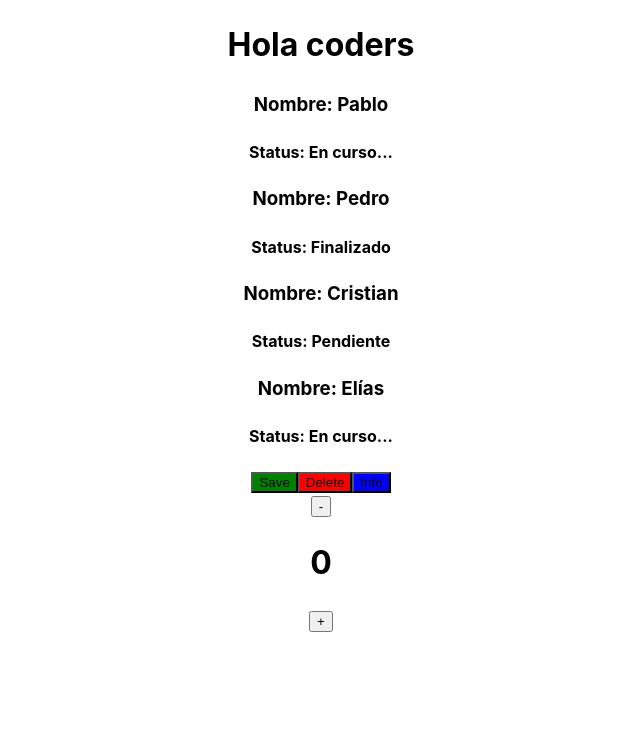
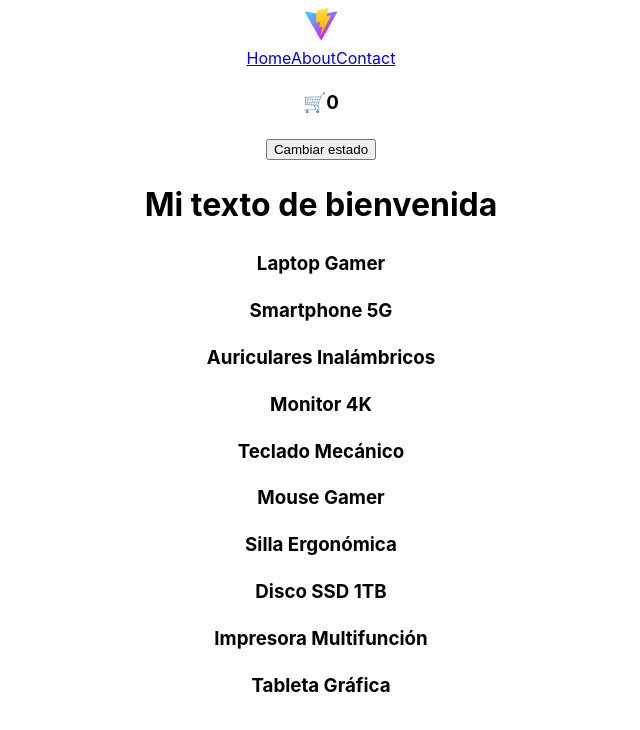
Before and after one commit to juliandebra/react-flex-69595, a React (Vite) app: page / in a window 1280 px wide. Shown: the top 730 px of the page, without its empty margins (319-959 px from the left). Built offline with nearby package versions, Linux system fonts and the light colour scheme.

Commit message:
Clase 3: Promises y ciclos de vida

```diff
--- a/src/App.jsx
+++ b/src/App.jsx
@@ -1,33 +1,14 @@
-import { useState } from "react";
-import "./App.css";
-import Estudiante from "./components/Estudiante";
-import Button from "./components/Button";
-import Contador from "./components/Contador";
+import './App.css'
+import ItemListContainer from './components/ItemListContainer'
+import Navbar from './components/Navbar'
 
 function App() {
-  const [count, setCount] = useState(0);
-
-  const save = () => {
-    console.log("Elemento guardado");
-  };
-  const deleteElement = () => {
-    console.log("Elemento eliminado");
-  };
-
   return (
     <>
-      <h1>Hola coders</h1>
-      <Estudiante name="Pablo" status="En curso..." />
-      <Estudiante name="Pedro" status="Finalizado" />
-      <Estudiante name="Cristian" status="Pendiente" />
-      <Estudiante name="Elías" status="En curso..." />
-
-      <Button color="green" text="Save" onClick={save} />
-      <Button color="red" text="Delete" onClick={deleteElement} />
-      <Button color="blue" text="Info" onClick={() => alert("Mi info: ...")} />
-      <Contador />
+      <Navbar />
+      <ItemListContainer greeting='Mi texto de bienvenida' />
     </>
-  );
+  )
 }
 
-export default App;
+export default App
--- a/src/components/Button.jsx
+++ /dev/null
@@ -1,11 +0,0 @@
-import React from "react";
-
-const Button = ({ color, text, onClick }) => {
-  return (
-    <button style={{ backgroundColor: color }} onClick={onClick}>
-      {text}
-    </button>
-  );
-};
-
-export default Button;
--- /dev/null
+++ b/src/components/CartWidget.jsx
@@ -0,0 +1,15 @@
+import React, { useState } from 'react'
+
+const CartWidget = () => {
+  console.log('Se renderizó cart')
+
+  return (
+    <div>
+      <h3>
+        🛒<span>0</span>
+      </h3>
+    </div>
+  )
+}
+
+export default CartWidget
--- a/src/components/Contador.jsx
+++ /dev/null
@@ -1,34 +0,0 @@
-import React, { useState } from "react";
-
-// function useState(valorInicial) {
-//   let estado = valorInicial;
-
-//   function setEstado(valorNuevo) {
-//     estado = valorNuevo;
-//   }
-//   return [estado, setEstado];
-// }
-
-const Contador = () => {
-  //   let contador = 0;
-  //   console.log(useState("algo"));
-
-  const [counter, setCounter] = useState(0);
-
-  const sumar = () => {
-    setCounter(counter + 1);
-  };
-  const restar = () => {
-    setCounter(counter - 1);
-  };
-  console.log(counter);
-  return (
-    <div>
-      <button onClick={restar}>-</button>
-      <h1>{counter}</h1>
-      <button onClick={sumar}>+</button>
-    </div>
-  );
-};
-
-export default Contador;
--- a/src/components/Estudiante.jsx
+++ /dev/null
@@ -1,9 +0,0 @@
-const Estudiante = ({ name, status }) => {
-  return (
-    <div>
-      <h3>Nombre: {name} </h3>
-      <h4>Status: {status}</h4>
-    </div>
-  );
-};
-export default Estudiante;
--- /dev/null
+++ b/src/components/ItemListContainer.jsx
@@ -0,0 +1,35 @@
+import React, { useEffect, useState } from 'react'
+import fetchData from '../services/fetchData'
+
+const ItemListContainer = ({ greeting }) => {
+  const [list, setList] = useState([])
+  console.log('Se renderizó itemlistcontainer')
+
+  useEffect(() => {
+    fetchData().then(res => {
+      console.log(res)
+      setList(res)
+    })
+  }, [])
+  //   const mapList = list.map(item => {
+  //     // console.log(item)
+  //     return (
+  //       <div>
+  //         <h3>{item.name}</h3>
+  //       </div>
+  //     )
+  //   })
+  //   console.log(mapList)
+  return (
+    <div>
+      <h1>{greeting}</h1>
+      {list.map(item => (
+        <div>
+          <h3>{item.name}</h3>
+        </div>
+      ))}
+    </div>
+  )
+}
+
+export default ItemListContainer
--- /dev/null
+++ b/src/components/Navbar.jsx
@@ -0,0 +1,22 @@
+import React, { useState } from 'react'
+import CartWidget from './CartWidget'
+
+const Navbar = () => {
+  console.log('Se renderizó navbar')
+  const [cart, setCart] = useState(true)
+  return (
+    <header>
+      <img src='/vite.svg' alt='logo' />
+      <nav>
+        <a href='#'>Home</a>
+        <a href='#'>About</a>
+        <a href='#'>Contact</a>
+      </nav>
+
+      {cart ? <CartWidget /> : null}
+      <button onClick={() => setCart(false)}>Cambiar estado</button>
+    </header>
+  )
+}
+
+export default Navbar
--- /dev/null
+++ b/src/services/fetchData.js
@@ -0,0 +1,9 @@
+import { products } from '../tempData/productos'
+
+export default function fetchData() {
+  return new Promise((resolve, reject) => {
+    setTimeout(() => {
+      resolve(products)
+    }, 2000)
+  })
+}
--- /dev/null
+++ b/src/tempData/productos.js
@@ -0,0 +1,72 @@
+export const products = [
+  {
+    id: 1,
+    name: 'Laptop Gamer',
+    description: 'Potente laptop para gaming con GPU dedicada.',
+    stock: 15,
+    price: 1500,
+  },
+  {
+    id: 2,
+    name: 'Smartphone 5G',
+    description: 'Teléfono de última generación con conectividad 5G.',
+    stock: 30,
+    price: 800,
+  },
+  {
+    id: 3,
+    name: 'Auriculares Inalámbricos',
+    description: 'Auriculares Bluetooth con cancelación de ruido.',
+    stock: 50,
+    price: 120,
+  },
+  {
+    id: 4,
+    name: 'Monitor 4K',
+    description: 'Pantalla UHD de 27 pulgadas con alta fidelidad de color.',
+    stock: 20,
+    price: 400,
+  },
+  {
+    id: 5,
+    name: 'Teclado Mecánico',
+    description: 'Teclado RGB con switches mecánicos para gamers.',
+    stock: 40,
+    price: 100,
+  },
+  {
+    id: 6,
+    name: 'Mouse Gamer',
+    description: 'Ratón ergonómico con sensor de alta precisión.',
+    stock: 35,
+    price: 60,
+  },
+  {
+    id: 7,
+    name: 'Silla Ergonómica',
+    description: 'Silla cómoda con soporte lumbar para largas sesiones.',
+    stock: 10,
+    price: 250,
+  },
+  {
+    id: 8,
+    name: 'Disco SSD 1TB',
+    description: 'Almacenamiento rápido con tecnología NVMe.',
+    stock: 25,
+    price: 150,
+  },
+  {
+    id: 9,
+    name: 'Impresora Multifunción',
+    description: 'Impresora con escáner y conexión Wi-Fi.',
+    stock: 12,
+    price: 220,
+  },
+  {
+    id: 10,
+    name: 'Tableta Gráfica',
+    description: 'Tableta para diseño digital con lápiz sensible a presión.',
+    stock: 18,
+    price: 300,
+  },
+]
```
Also changed, not shown: src/main.jsx (+4 -5 lines).
